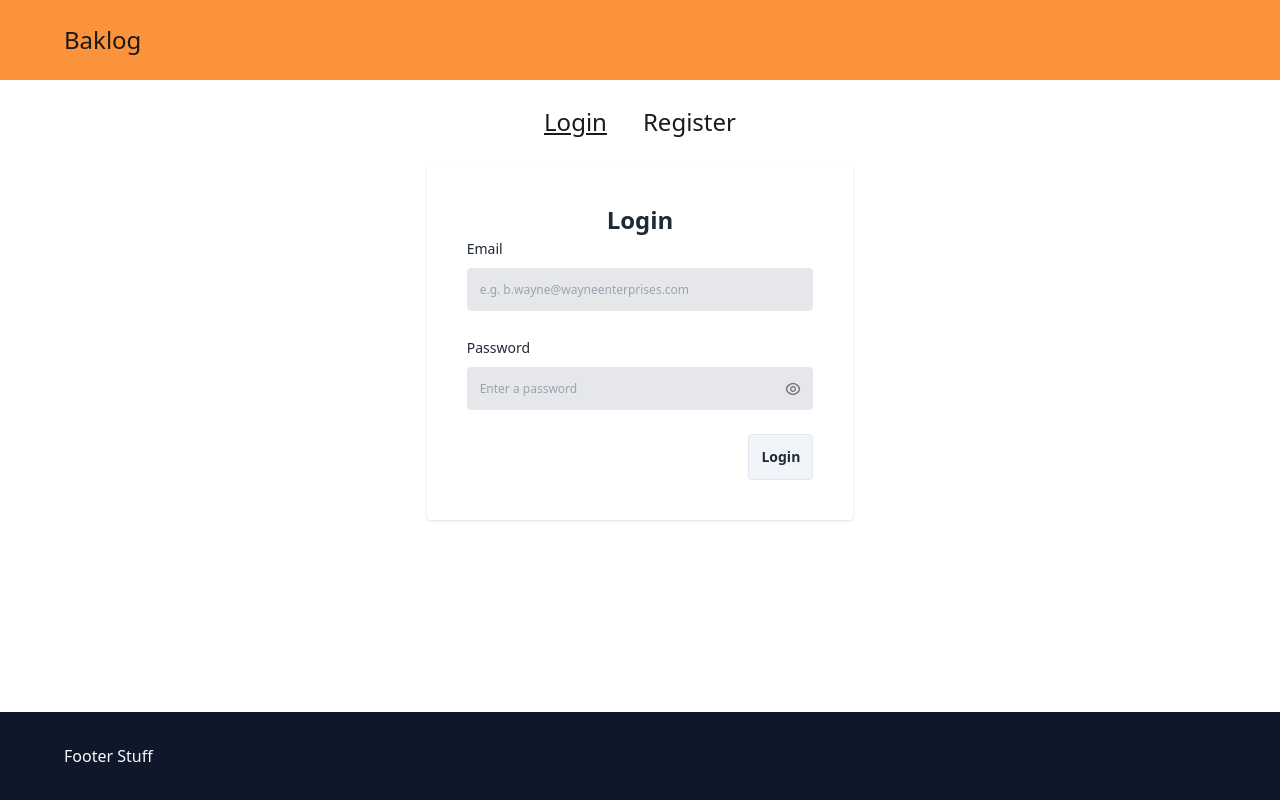
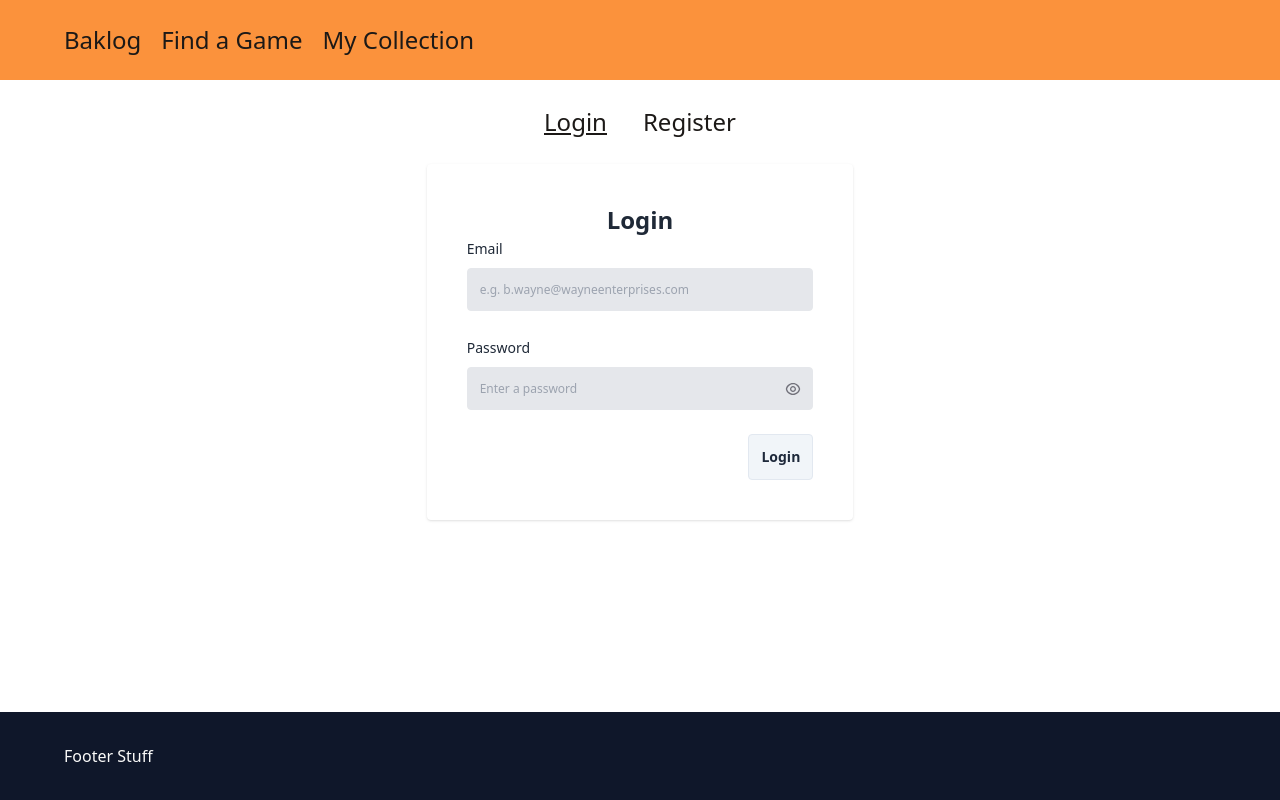
Before and after one commit to dmoczisko/bakLog, a Vue app: page /login in a window 1280 px wide. Built offline with nearby package versions, Linux system fonts and the light colour scheme; no server answers.

Commit message:
updating components to only show based on routes

```diff
--- a/src/components/GamesListComponent.vue
+++ b/src/components/GamesListComponent.vue
@@ -1,10 +1,12 @@
 <template>
   <MyGames
+    v-if="route.name === 'my-games'"
     @delete-game="deleteGameFromCollection"
     :myGamesList="myGamesList"
     @select-progress="updateProgressFromCollection"
   />
   <MasterGames
+    v-else-if="route.name === 'master-collection'"
     @add-game="addGameToCollection"
     :masterGamesList="masterGamesList"
   />
@@ -32,12 +34,6 @@ import MyGames from '@/components/MyGamesComponent.vue';
 import MasterGames from '@/components/MasterGamesComponent.vue';
 
 const route = useRoute();
-
-if (route.name === 'my-games') {
-  console.log('MY GAMES ROUTE');
-} else {
-  ('not my games!');
-}
 
 const storeAuth = useStoreAuth();
 const myGamesList: Game[] = reactive([]);
--- a/src/components/Layout/HeaderComponent.vue
+++ b/src/components/Layout/HeaderComponent.vue
@@ -2,6 +2,10 @@
   <header class="bg-orange-400 text-stone-900 text-2xl font-medium px-16 py-6">
     <nav class="flex align-center">
       <RouterLink to="#">Baklog</RouterLink>
+      <RouterLink to="/master-collection" class="ml-5">
+        Find a Game
+      </RouterLink>
+      <RouterLink to="/my-games" class="ml-5">My Collection</RouterLink>
       <div v-if="storeAuth.user.id" class="flex ml-auto">
         <p>Hello {{ storeAuth.user.email }}</p>
         <RouterLink to="#" class="ml-auto">
```
